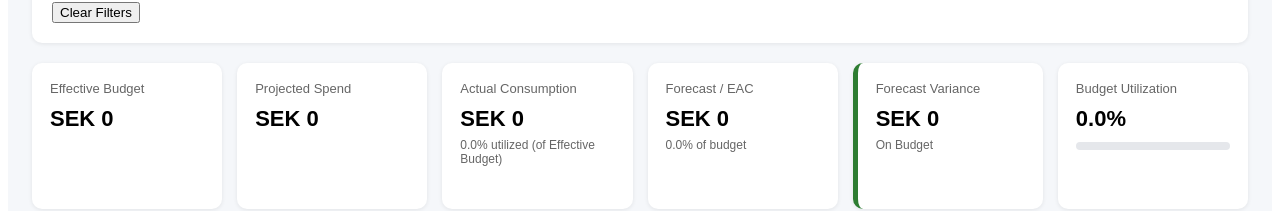
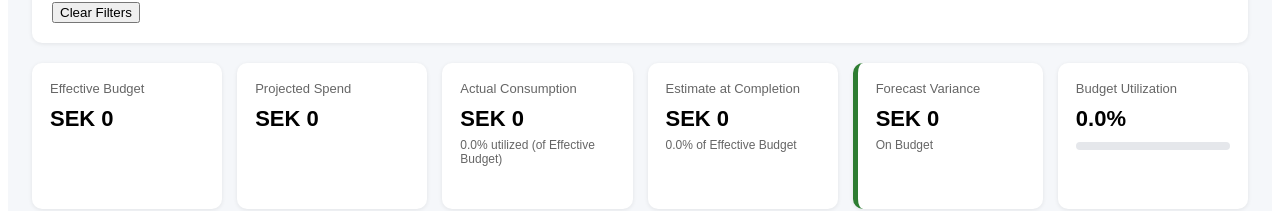
Before and after one commit to pinaki-GH/budget-tracker, a Next.js app: page /executive-summary in a window 1280 px wide. Shown: the part 335-546 px from the top of the page. Built offline with nearby package versions, Linux system fonts and the light colour scheme.

Commit message:
Update page.js

```diff
--- a/app/executive-summary/page.js
+++ b/app/executive-summary/page.js
@@ -2188,13 +2188,13 @@ export default function ExecutiveSummary() {
         />
 
         <KPI
-          title="Forecast / EAC"
+          title="Estimate at Completion"
           value={formatCurrency(
             forecastEACSEK
           )}
           sub={`${formatPercent(
             forecastUtilizationPercent
-          )} of budget`}
+          )} of Effective Budget`}
         />
 
         <KPI
```
